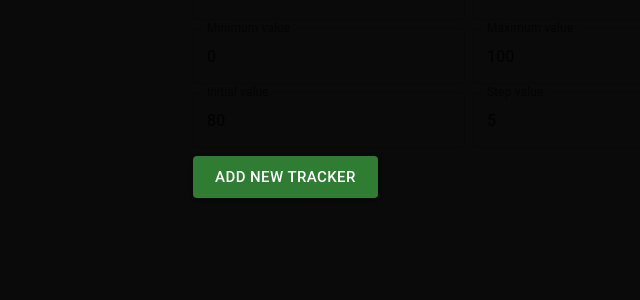
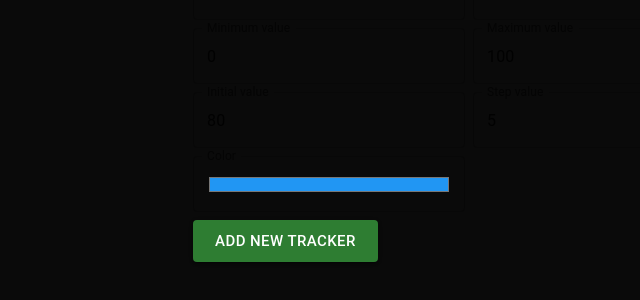
Before and after one commit to etobdc/tracker, a Next.js app: page / in a window 1280 px wide. Shown: the part 56-356 px from the top of the page, without its empty margins (171-811 px from the left). Built offline with nearby package versions, Linux system fonts and the light colour scheme.

Commit message:
add color

```diff
--- a/src/app/page.js
+++ b/src/app/page.js
@@ -12,6 +12,7 @@ export default function Home() {
   const [minValue, setMinValue] = useState(0)
   const [maxValue, setMaxValue] = useState(100)
   const [stepValue, setStepValue] = useState(5)
+  const [color, setColor] = useState('#2196f3')
 
   function addTrackerToList() {
     const newTracker = {
@@ -20,7 +21,8 @@ export default function Home() {
       initialValue,
       minValue,
       maxValue,
-      stepValue
+      stepValue,
+      color,
     }
     setTrackerList([...trackerList, newTracker])
   }
@@ -46,6 +48,9 @@ export default function Home() {
         <Grid size={6}>
           <TextField fullWidth variant="outlined" type="number" id="stepValue" label="Step value" value={stepValue} onChange={(event) => setStepValue(event.target.value)} />
         </Grid>
+        <Grid size={6}>
+          <TextField fullWidth variant="outlined" type="color" id="color" label="Color" value={color} onChange={(event) => setColor(event.target.value)} />
+        </Grid>
         <Grid size={12} justifyItems={'end'}>
           <Button size='large' color='success' variant="contained" onClick={() => addTrackerToList()}>
             Add New Tracker
--- a/src/components/tracker.js
+++ b/src/components/tracker.js
@@ -21,6 +21,7 @@ export default function Tracker({trackerProps}) {
         aria-label={trackerProps.title}
         defaultValue={trackerProps.initialValue}
         value={value}
+        style={{color: trackerProps.color}}
         getAriaValueText={valuetext}
         valueLabelDisplay="auto"
         valueLabelFormat={valuetext}
```
